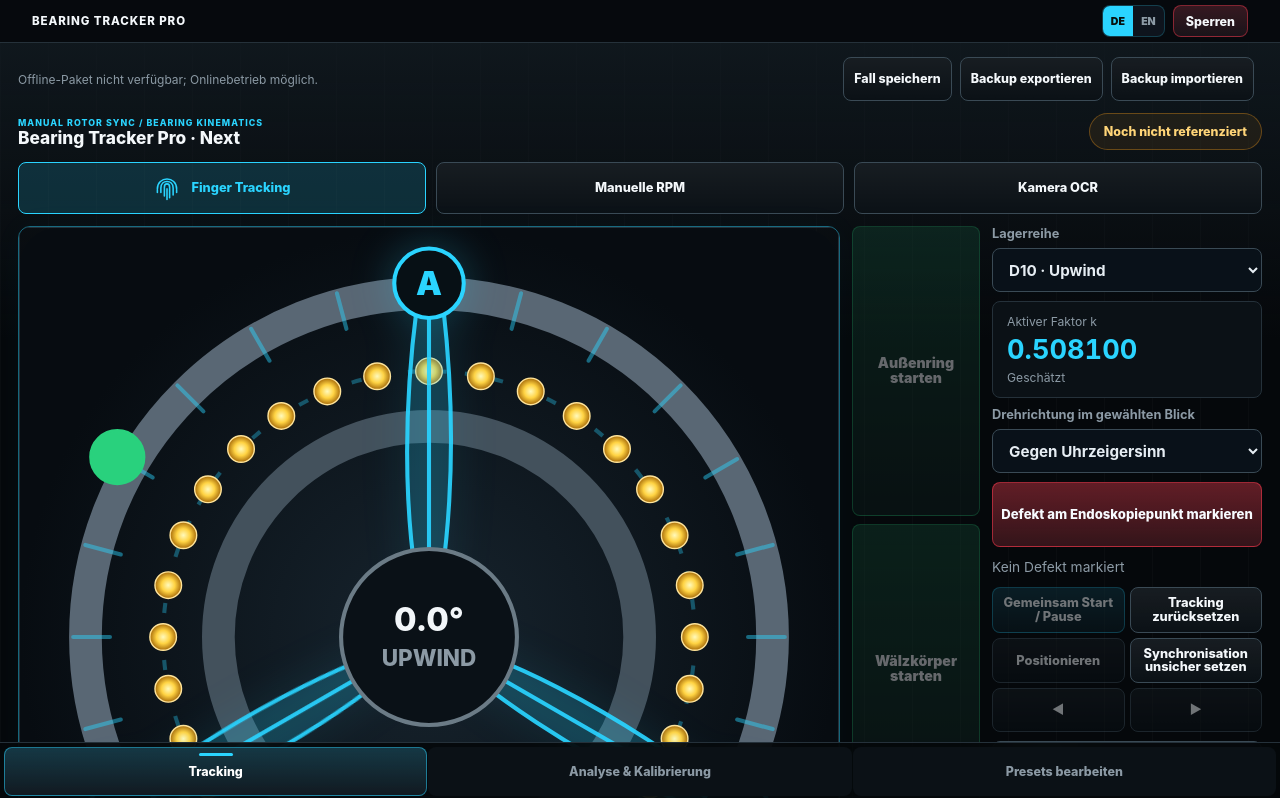
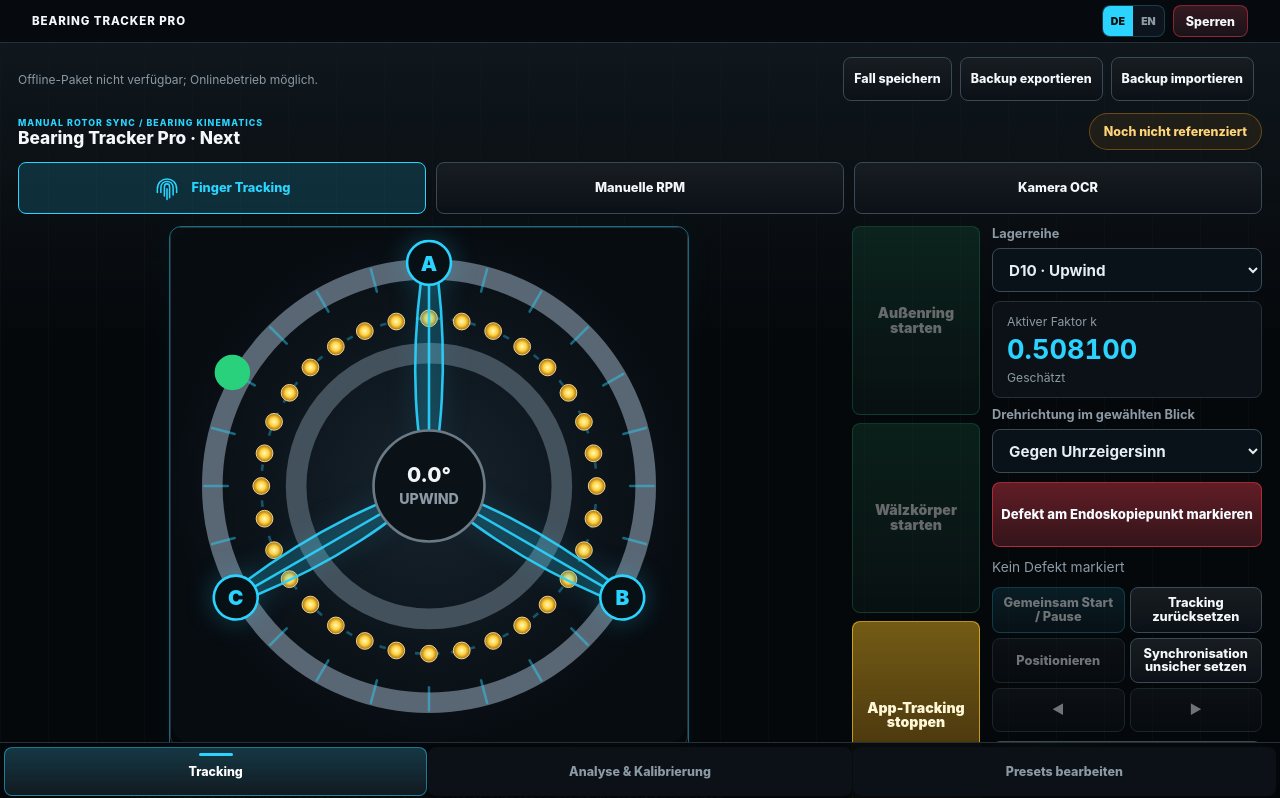
Before and after one commit to rxwgvm4cqt-netizen/BearingTrackerPro-Next, a React (Vite) app: page / in a window 1280 px wide. Shown: the top 798 px of the page. Built offline with nearby package versions, Linux system fonts and the light colour scheme.

Commit message:
Fit interactive rotor within landscape viewport height

```diff
--- a/src/styles/next.css
+++ b/src/styles/next.css
@@ -194,6 +194,13 @@ button:disabled {
   aspect-ratio: 1;
   user-select: none;
   -webkit-user-select: none;
+}
+.tracking-visual-column {
+  justify-items: center;
+  align-content: start;
+}
+.tracking-visual-column .rotor-dial {
+  width: min(100%, 65svh);
 }
 .rotor-dial svg.touch-enabled {
   touch-action: none;
```
